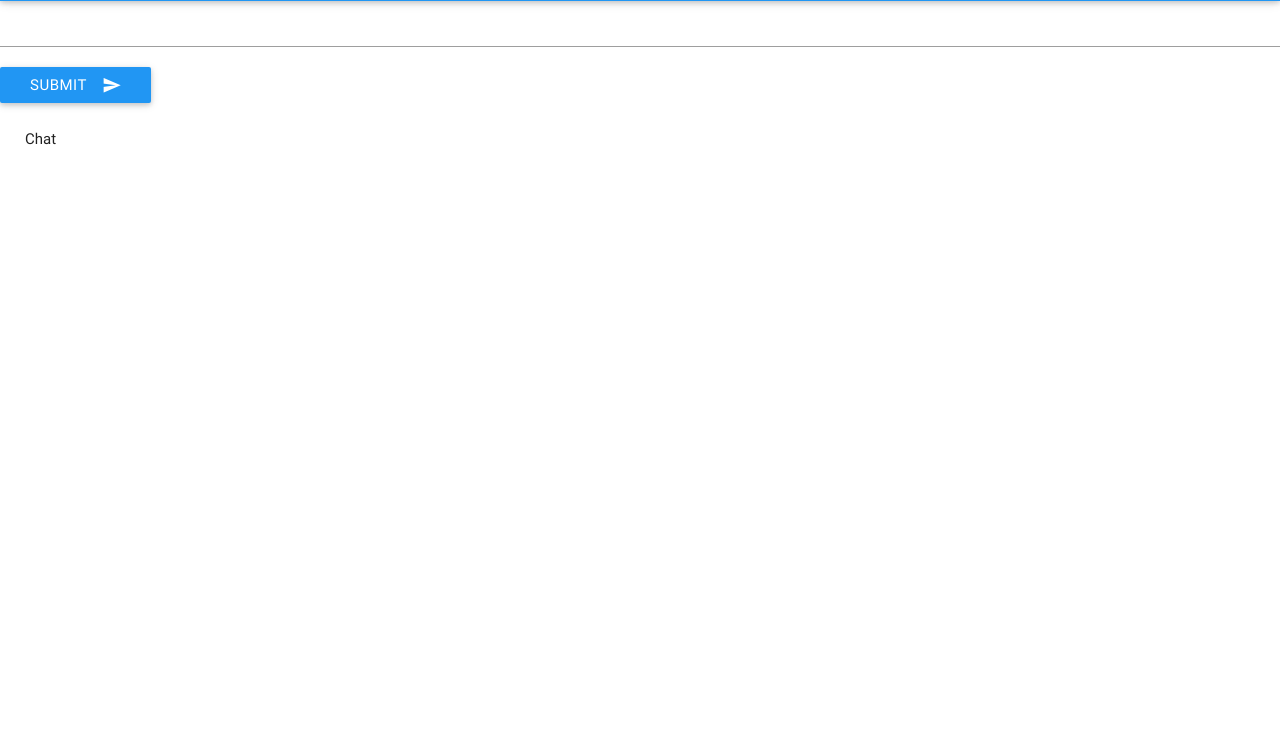
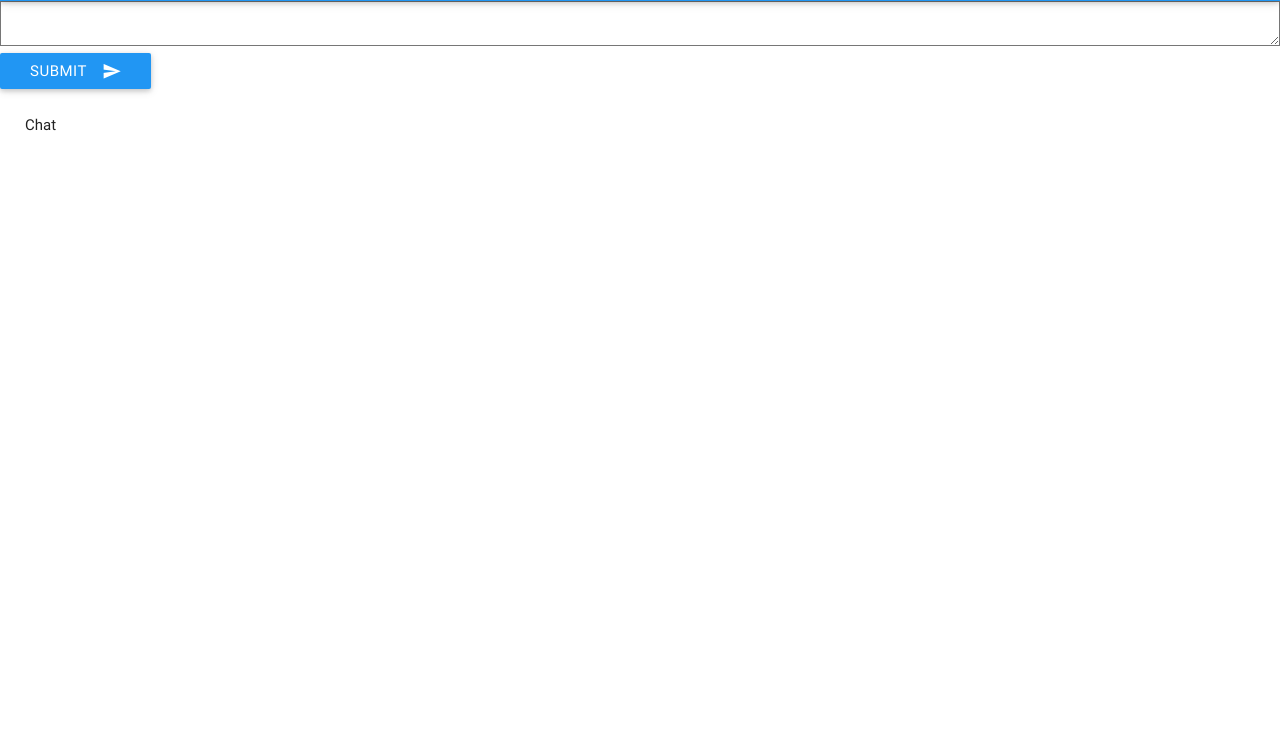
Before and after one commit to ariftct/webchat6, a plain HTML site: page chat.html in a window 1280 px wide. Shown: the part 63-800 px from the top of the page. Drawn offline with nearby package versions, Linux system fonts and the light colour scheme; no server answers.

Commit message:
Update chat.html

```diff
--- a/chat.html
+++ b/chat.html
@@ -21,7 +21,7 @@
     </div>
 
 
-        <input text="text" id="message"/>
+        <textarea row="7" col="10" id="message"></textarea>
         <button class="btn waves-effect waves-light blue" type="submit" name="action" onclick="sendMessage()">Submit
     <i class="material-icons right">send</i>
   </button>
```
